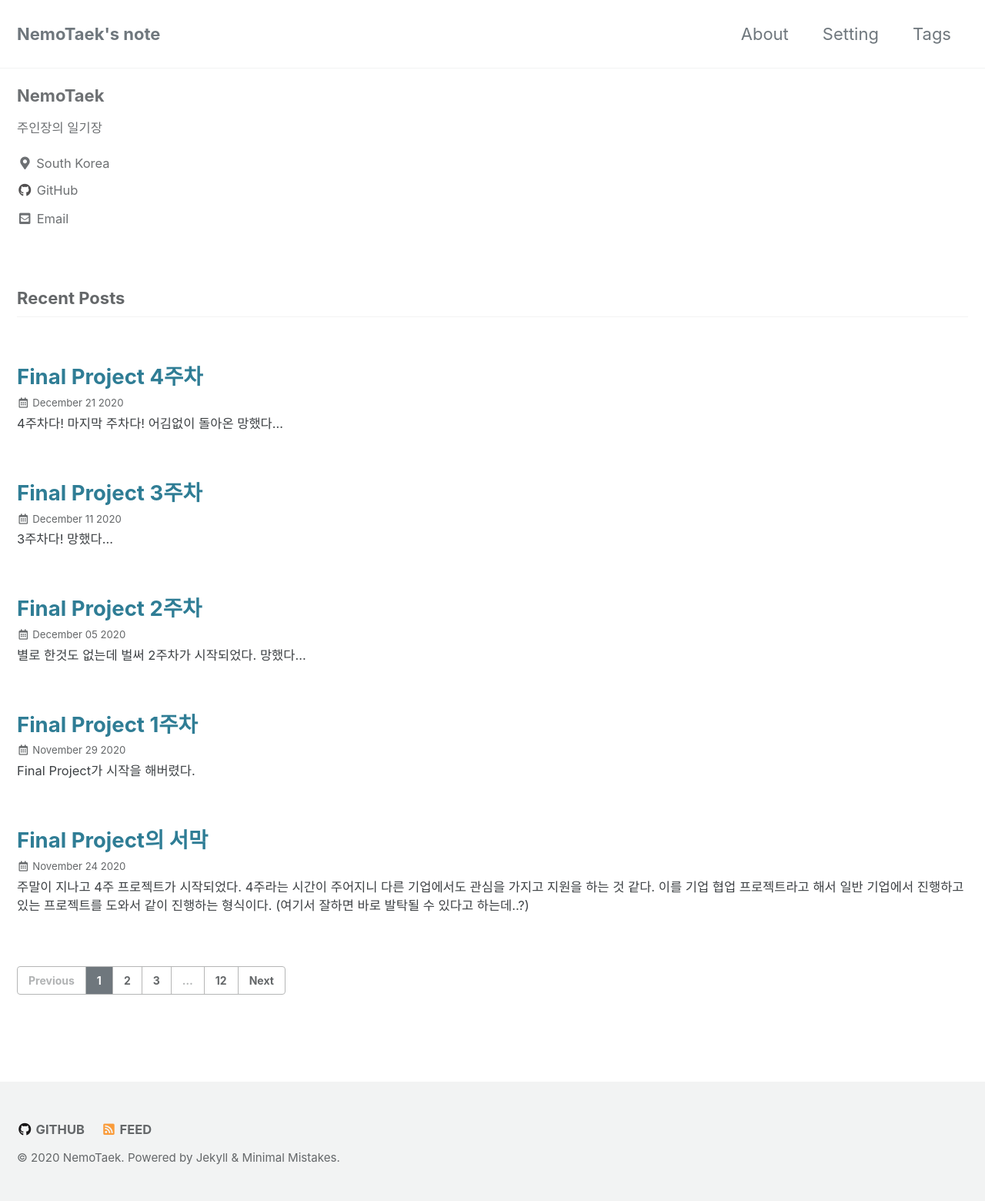
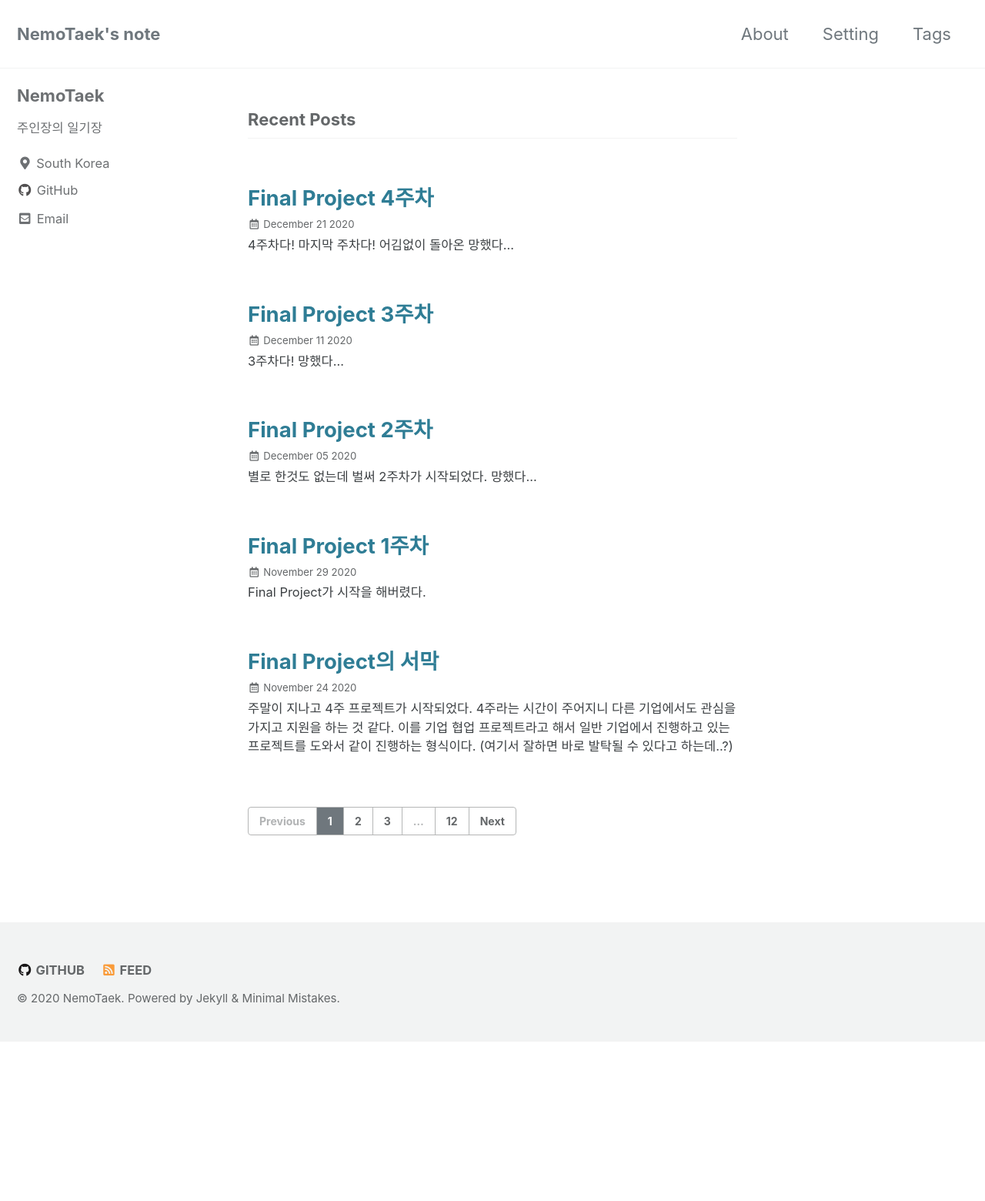
Before and after one commit to NemoTaek/NemoNote, a Jekyll site: the page built from index.html, in a window 1280 px wide. Shown: the whole page at 77% size. Built offline with Jekyll 4.4.1, drawn with Linux system fonts in a browser that asks for light colours; cached includes are drawn as plain includes; a script bundle is joined from its source files by our own code; the list of posts is cut into pages by our own code; comment, search, counter and statistics services are not loaded; after the commit the page ends 1353 px from its top, so only the background shows below that.

Commit message:
rollback

```diff
--- a/_sass/minimal-mistakes/_archive.scss
+++ b/_sass/minimal-mistakes/_archive.scss
@@ -8,13 +8,13 @@
 
   @include breakpoint($large) {
     float: right;
-    // width: calc(100% - #{$right-sidebar-width-narrow});
-    // padding-right: $right-sidebar-width-narrow;
+    width: calc(100% - #{$right-sidebar-width-narrow});
+    padding-right: $right-sidebar-width-narrow;
   }
 
   @include breakpoint($x-large) {
-    // width: calc(100% - #{$right-sidebar-width});
-    // padding-right: $right-sidebar-width;
+    width: calc(100% - #{$right-sidebar-width});
+    padding-right: $right-sidebar-width;
   }
 }
 
```
